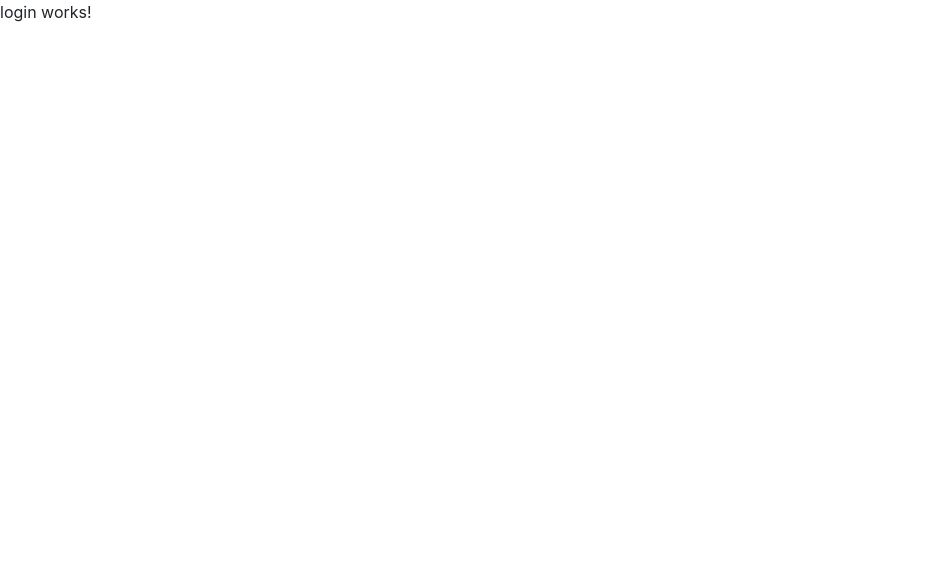
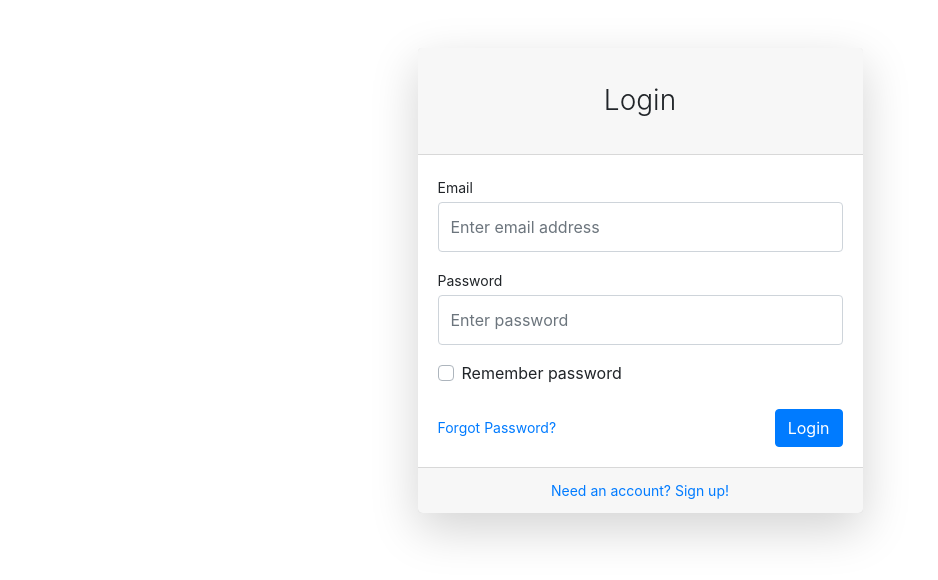
Before and after one commit to thanhpx04/signx-angular, an Angular app: page /login in a window 1280 px wide. Shown: the top 580 px of the page, without its empty margins (0-938 px from the left). Built offline with nearby package versions, Linux system fonts and the light colour scheme.

Commit message:
update UI login

```diff
--- a/src/app/login/login.component.html
+++ b/src/app/login/login.component.html
@@ -1 +1,22 @@
-<p>login works!</p>
+<div class="container">
+    <div class="row justify-content-center">
+        <div class="col-lg-5">
+            <div class="card shadow-lg border-0 rounded-lg mt-5">
+                <div class="card-header"><h3 class="text-center font-weight-light my-4">Login</h3></div>
+                <div class="card-body">
+                    <form>
+                        <div class="form-group"><label class="small mb-1" for="inputEmailAddress">Email</label><input class="form-control py-4" id="inputEmailAddress" type="email" placeholder="Enter email address" /></div>
+                        <div class="form-group"><label class="small mb-1" for="inputPassword">Password</label><input class="form-control py-4" id="inputPassword" type="password" placeholder="Enter password" /></div>
+                        <div class="form-group">
+                            <div class="custom-control custom-checkbox"><input class="custom-control-input" id="rememberPasswordCheck" type="checkbox" /><label class="custom-control-label" for="rememberPasswordCheck">Remember password</label></div>
+                        </div>
+                        <div class="form-group d-flex align-items-center justify-content-between mt-4 mb-0"><a class="small" href="#">Forgot Password?</a><a class="btn btn-primary" routerLink="/">Login</a></div>
+                    </form>
+                </div>
+                <div class="card-footer text-center">
+                    <div class="small"><a href="#">Need an account? Sign up!</a></div>
+                </div>
+            </div>
+        </div>
+    </div>
+</div>
```
